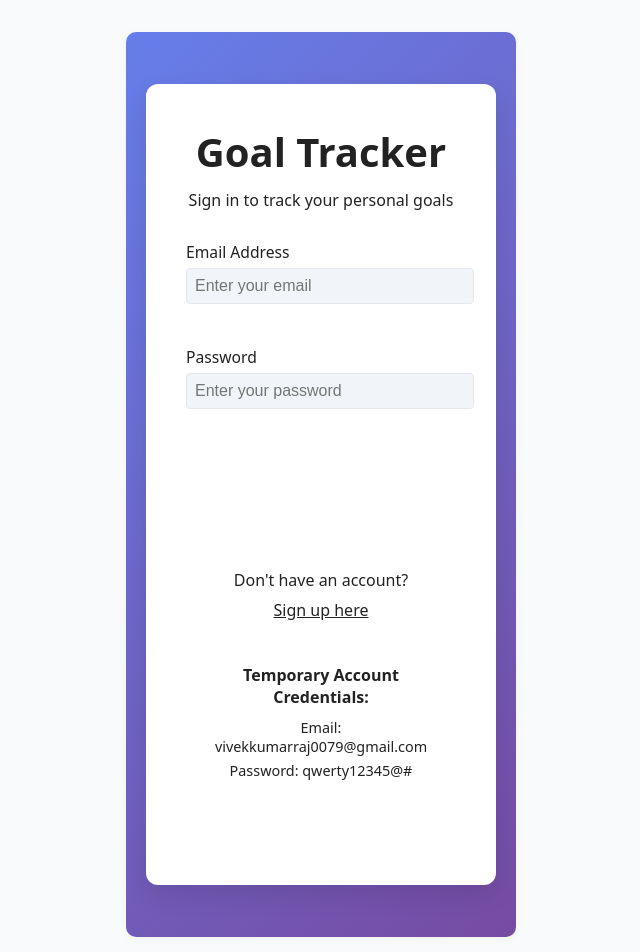
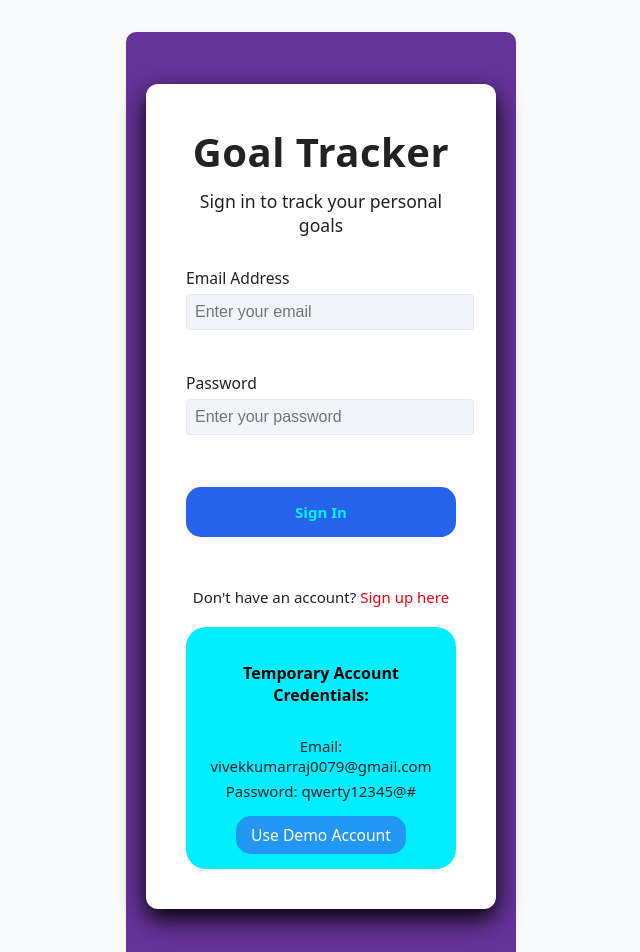
Before and after one commit to viveeeeek13/Goal-Traker, a Next.js app: page / in a window 1280 px wide. Shown: the top 952 px of the page, without its empty margins (319-959 px from the left). Built offline with nearby package versions, Linux system fonts and the light colour scheme.

Commit message:
Added css

```diff
--- a/styles/base /utilities.css
+++ b/styles/base /utilities.css
@@ -1,4 +1,4 @@
-/* Utility classes */
+
 .text-center {
     text-align: center;
   }
@@ -34,8 +34,6 @@
   .mb-5 {
     margin-bottom: 3rem;
   }
-
-  /* Dashboard specific styles */
   .dashboard-container {
     max-width: 1200px;
     margin: 0 auto;
--- a/styles/base /variables.css
+++ b/styles/base /variables.css
@@ -1,4 +1,3 @@
-/* CSS Variables */
 :root {
     --primary-color: #4a6fa5;
     --secondary-color: #166088;
--- a/styles/components/courses-page.css
+++ b/styles/components/courses-page.css
@@ -1,5 +1,3 @@
-/* Courses Page - Blue & White Theme */
-
 .courses-container {
   max-width: 900px;
   margin: 2rem auto;
@@ -30,10 +28,11 @@
   font-size: 1rem;
   font-weight: 600;
   cursor: pointer;
-  transition: background 0.15s;
+  transition: background 0.15s, box-shadow 0.15s;
 }
 .add-button:hover {
   background: #1d4ed8;
+  box-shadow: 0 2px 8px rgba(37, 99, 235, 0.25);
 }
 
 .courses-grid {
--- a/styles/pages/authentication-pages.css
+++ b/styles/pages/authentication-pages.css
@@ -1,21 +1,26 @@
-/* Authentication Styles */
 .auth-container {
-    min-height: 100vh;
+  min-height: 100px;
   display: flex;
   align-items: center;
   justify-content: center;
-    background: linear-gradient(135deg, #667eea 0%, #764ba2 100%);
+  background: rebeccapurple;
   padding: 20px;
 }
 
 .auth-card {
-    background: white;
+  background: rgb(255, 255, 255);
   border-radius: 12px;
-    box-shadow: 0 10px 25px rgba(0, 0, 0, 0.1);
+  box-shadow: 0 10px 25px black;
   padding: 40px;
   width: 100%;
   max-width: 400px;
   animation: slideUp 0.5s ease-out;
+  transition: box-shadow 0.2s, transform 0.2s;
+}
+
+.auth-card:hover {
+  box-shadow: 0 16px 40px black;
+  transform: translateY(-2px) scale(1.01);
 }
 
 .register-card {
@@ -42,11 +47,13 @@
   color: var(--primary-color);
   margin: 0 0 10px;
   font-size: 2.5rem;
+  letter-spacing: 0.5px;
 }
 
 .auth-header p {
   color: var(--medium-gray);
   margin: 0;
+  font-size: 1.1rem;
 }
 
 .auth-form {
@@ -67,83 +74,87 @@
   padding: 12px;
   border-radius: var(--border-radius);
   border-left: 4px solid var(--danger-color);
-    font-size: 0.9rem;
+  font-size: 0.98rem;
+  margin-bottom: 10px;
+  text-align: center;
 }
 
 .auth-button {
-    background: linear-gradient(135deg, var(--primary-color), var(--secondary-color));
-    color: white;
+  color: rgb(0, 242, 255);
   border: none;
   padding: 15px;
-    border-radius: var(--border-radius);
-    font-size: 1rem;
+  border-radius: 15px;
+  font-size: 15px;
   font-weight: 600;
   cursor: pointer;
-    transition: transform 0.2s, box-shadow 0.2s;
   margin-top: 10px;
+  outline: none;
 }
-
 .auth-button:hover:not(:disabled) {
   transform: translateY(-2px);
-    box-shadow: 0 5px 15px rgba(74, 111, 165, 0.3);
+  box-shadow: 0 5px 15px rgba(0, 204, 255, 0.3);
 }
 
 .auth-button:disabled {
   opacity: 0.7;
-    cursor: not-allowed;
+  cursor: pointer;;
 }
 
 .auth-footer {
   text-align: center;
+  justify-self: unset;
   margin-top: 20px;
-    padding-top: 20px;
+  padding-top: 15px;
   border-top: 1px solid var(--light-gray);
+  font-size: 15px;
 }
 
 .link-button {
   background: none;
   border: none;
-    color: var(--primary-color);
+  color: rgb(244, 0, 16);
   cursor: pointer;
-    text-decoration: underline;
   font-size: inherit;
+  text-decoration: dotted;
+  padding: 0;
 }
 
 .link-button:hover {
-    color: var(--secondary-color);
+  color: rgba(255, 0, 0, 0.676);
 }
 
 .demo-credentials {
-    background-color: var(--background-color);
+  background-color: rgb(0, 238, 255);
   padding: 15px;
-    border-radius: var(--border-radius);
+  border-radius: 20px;
   margin-top: 20px;
   text-align: center;
 }
 
 .demo-credentials h4 {
   margin: 0 0 10px;
-    color: var(--primary-color);
+  padding: 20px;
+  color: black;
 }
 
 .demo-credentials p {
   margin: 5px 0;
-    font-size: 0.9rem;
+  font-size: 15px;
   color: var(--medium-gray);
 }
 
 .demo-button {
-    background-color: var(--accent-color);
+  background-color: #2196f3;
   color: white;
   border: none;
   padding: 8px 15px;
-    border-radius: var(--border-radius);
+  border-radius: 15px;
   cursor: pointer;
-    font-size: 0.9rem;
+  font-size: 0.98rem;
   margin-top: 10px;
   transition: background-color 0.3s;
 }
 
 .demo-button:hover {
-    background-color: #2196f3;
+  background-color: #0033ff;
 }
--- a/styles/pages/profile.css
+++ b/styles/pages/profile.css
@@ -1,4 +1,3 @@
-/* Profile Styles */
 .profile-container {
     margin-bottom: 30px;
   }
@@ -172,5 +171,5 @@
   }
 
   .upcoming-task-due {
-    color: var(--medium-gray);
+    color: gray;
   }
--- a/styles/pages/task-page.css
+++ b/styles/pages/task-page.css
@@ -1,9 +1,8 @@
-/* Goal Manager Container */
 .task-manager {
     max-width: 900px;
     margin: 0 auto;
     padding: 20px;
-    background-color: white;
+    background-color: rgb(188, 19, 19);
     border-radius: var(--border-radius);
     box-shadow: var(--box-shadow);
   }
```
Also changed, not shown: styles/base /responsive.css (+114 -21 lines), styles/components/header.css (+15 -18 lines), styles/pages/courses-page.css (+4 -5 lines). Lines whose indentation alone changed are shown as unchanged.
